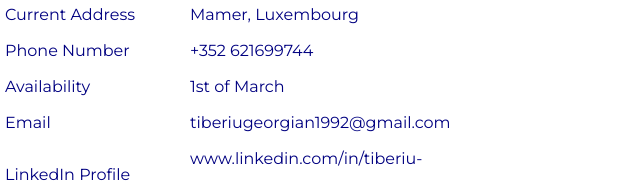
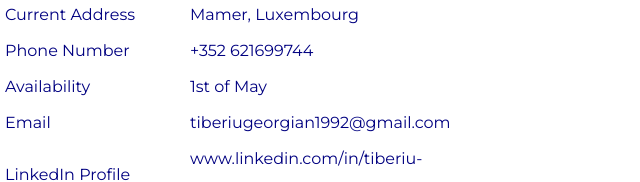
Before and after one commit to Triniton722/Resume, a plain HTML site: page index.html in a window 1280 px wide. Shown: the part 612-794 px from the top of the page, 248-888 px from the left. Drawn offline with Linux system fonts and the light colour scheme.

Commit message:
Update index.html

```diff
--- a/index.html
+++ b/index.html
@@ -34,7 +34,7 @@
             </tr>
             <tr>
               <td style="color: navy">Availability</td>
-              <td style="color: navy">1st of March</td>
+              <td style="color: navy">1st of May</td>
             </tr>
             <tr>
               <td style="color: navy">Email</td>
```
